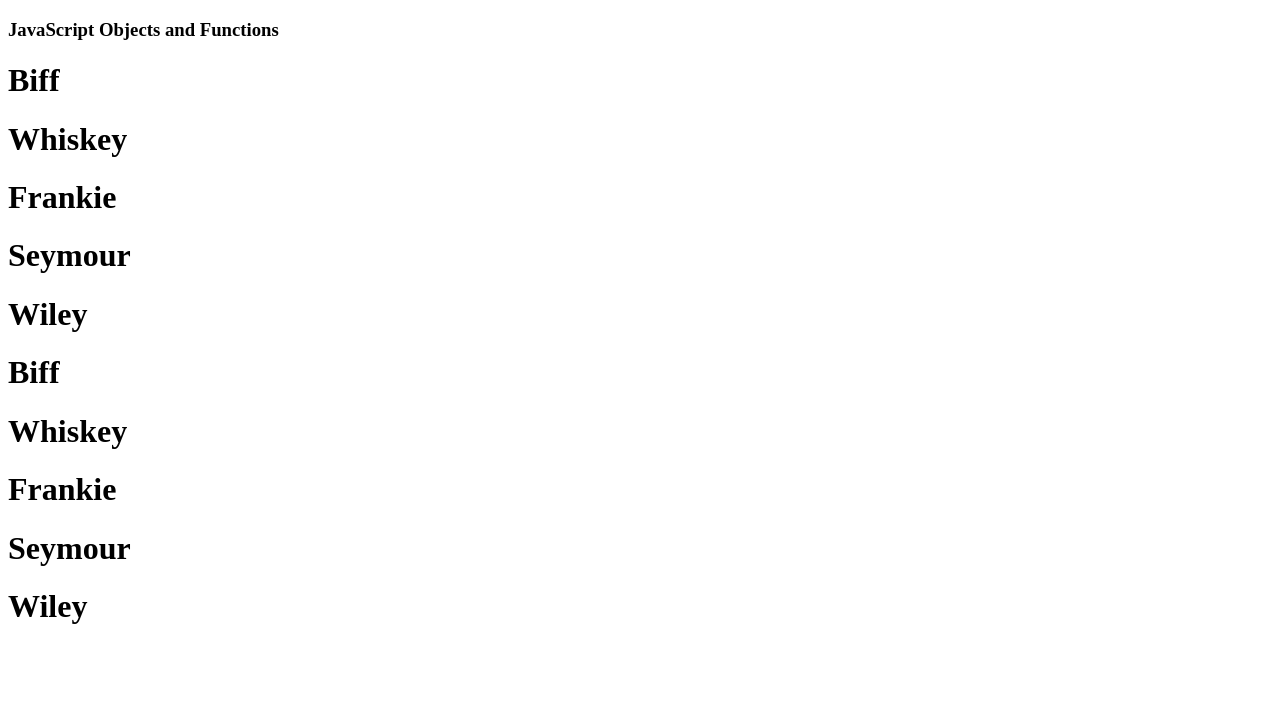
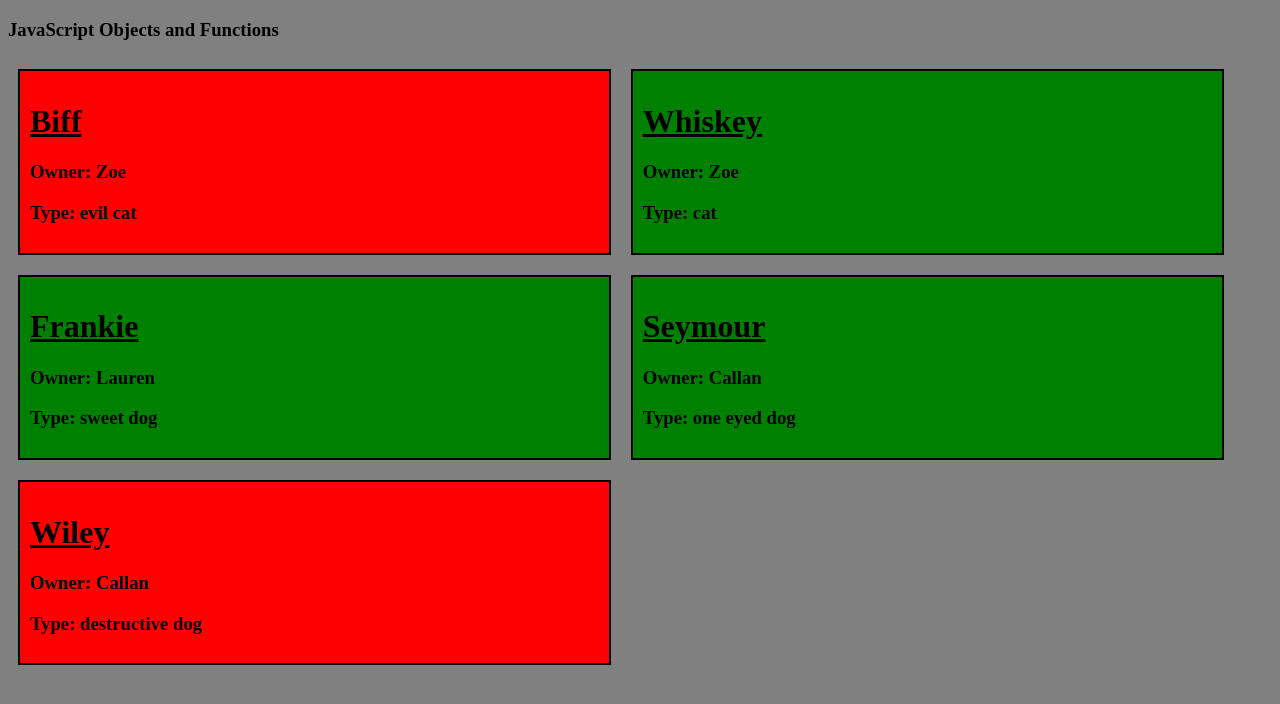
Before and after one commit to amillion3/jsObjectsFunctions, a plain HTML site: page index.html in a window 1280 px wide. Drawn offline with Linux system fonts and the light colour scheme.

Commit message:
function class exercise complete

```diff
--- /dev/null
+++ b/functions.js
@@ -0,0 +1,120 @@
+console.log("functions rule");
+
+//2 types of functions:
+//function expressions
+var a = function() {
+  console.log("a", 3);
+};
+//function declaration
+function b() {
+  console.log("b ", 2)
+}
+
+var num = 3;
+function numPrinter(monkeyButt) {
+  console.log(monkeyButt);
+}
+//function should do one thing and one thing only
+//more, smaller functions
+//not one massive function that does everything
+numPrinter(num);
+
+
+function cat() {
+  return "ignore them!";
+}
+var message = cat();
+//now, 'message' has the result from the function cat
+
+
+
+var instructorPets = [
+  {
+    instructorName: "Zoe",
+    petName: "Biff",
+    animalType: "evil cat",
+    isFavorite: false
+  },
+  {
+    instructorName: "Zoe",
+    petName: "Whiskey",
+    animalType: "cat",
+    isFavorite: true
+  },
+  {
+    instructorName: "Lauren",
+    petName: "Frankie",
+    animalType: "sweet dog",
+    isFavorite: true
+  },
+  {
+    instructorName: "Callan",
+    petName: "Seymour",
+    animalType: "one eyed dog",
+    isFavorite: true
+  },
+  {
+    instructorName: "Callan",
+    petName: "Wiley",
+    animalType: "destructive dog",
+    isFavorite: false
+  }
+];
+
+// take pet names and create dom string
+// call printToDom function
+//My solution
+function domStringMaker(animalArray) {
+  for (var i = 0; i < animalArray.length; i++) {
+    printToDom(animalArray[i].petName, "pet-names");
+  }
+}
+// take string and innerHTML to the divID
+function printToDom(stringToPrint, divId) {
+  var domName = document.getElementById(divId);
+  domName.innerHTML += "<h1>" + stringToPrint + "</h1>";
+}
+//------------------------------------------
+domStringMaker(instructorPets);
+
+//
+//Zoe's solution
+// function domStringMaker(animalArray) {
+//   for (var i = 0; i < animalArray.length; i++) {
+//     var animalString = "<h1>" + animalArray[i].petName + "</h1>";
+//     printToDom(animalString, "pet-names");
+//   }
+// }
+
+// function printToDom(stringToPrint, divId) {
+//   var myDiv = document.getElementById(divId);
+//   myDiv.innerHTML += stringToPrint;
+// }
+
+//display each pet as a card
+//pet name H1 and underlined
+//owner: name of owner
+//Type: type of cat
+//if favorite, background green
+  //if not, make red
+
+function domStringMaker(animalArray) {
+    for (var i = 0; i < animalArray.length; i++) {
+      var petCard = "notFavorite";
+      if (animalArray[i].isFavorite === true) {
+        petCard = "isFavorite";
+      }
+      var animalString =
+      "<div class=" + petCard + ">" +
+        "<h1>" + animalArray[i].petName + "</h1>" +
+        "<h3>" + "Owner: " + animalArray[i].instructorName + "</h3>" +
+        "<h3>" + "Type: " + animalArray[i].animalType + "</h3>" +
+      "</div>";
+      printToDom(animalString, "pet-names");
+    }
+  }
+
+  function printToDom(stringToPrint, divId) {
+    var myDiv = document.getElementById(divId);
+    myDiv.innerHTML += stringToPrint;
+  }
--- a/index.html
+++ b/index.html
@@ -3,10 +3,12 @@
   <head>
     <meta charset="UTF-8">
     <title>Objects and Functions</title>
+    <link rel="stylesheet" href="styles.css">
   </head>
   <body>
     <h3>JavaScript Objects and Functions</h3>
     <div id='pet-names'></div>
-    <script src="main.js"></script>
+    <!-- <script src="main.js"></script> -->
+    <script src="functions.js"></script>
   </body>
 </html>
--- a/main.js
+++ b/main.js
@@ -54,3 +54,7 @@ var petDiv = document.getElementById("pet-names");
 for (var i = 0; i < instructorPets.length; i++) {
   petDiv.innerHTML += "<h1>" + instructorPets[i].petName + "</h1>";
 }
+
+//----------------------------------------------
+//Functions ------------------------------------
+//----------------------------------------------
--- /dev/null
+++ b/styles.css
@@ -0,0 +1,28 @@
+body {
+  background-color: gray;
+}
+
+div {
+  margin: 0 auto;
+}
+
+h1 {
+  text-decoration: underline;
+}
+
+div .isFavorite,
+div .notFavorite {
+  border: 2px solid black;
+  width: 45%;
+  margin: 10px 10px 10px 10px;
+  padding: 10px;
+  display: inline-block;
+}
+
+.isFavorite {
+  background-color: green;
+}
+
+.notFavorite {
+  background-color: red;
+}
```
